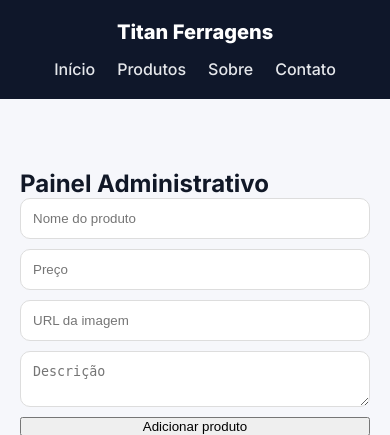
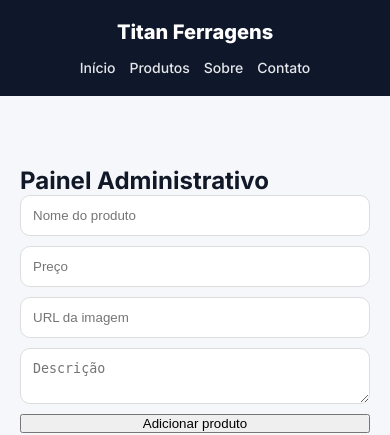
Before and after one commit to rafaelsteil38-sketch/titan-ferragens, a Flask app: page /admin in a window 390 px wide. Shown: the top 435 px of the page. Run offline with Flask 3, Linux system fonts and the light colour scheme.

Commit message:
corrigindo navbar mobile

```diff
--- a/static/css/style.css
+++ b/static/css/style.css
@@ -525,10 +525,15 @@ RESPONSIVIDADE MOBILE
         text-align: center;
     }
 
-    .navbar{
-        flex-wrap: wrap;
-        justify-content: center;
-    }
+    .navbar {
+    display: flex;
+    gap: 22px;
+
+    flex-wrap: wrap;
+    justify-content: center;
+
+    max-width: 100%;
+}
 
     /* HERO */
     .hero{
@@ -607,3 +612,31 @@ img{
     max-width: 100%;
     display: block;
 }
+
+@media (max-width: 768px){
+
+    .header{
+        flex-direction: column;
+        align-items: center;
+
+        padding: 20px;
+        gap: 15px;
+    }
+
+    .logo{
+        text-align: center;
+    }
+
+    .navbar{
+        width: 100%;
+
+        justify-content: center;
+
+        gap: 14px;
+    }
+
+    .navbar a{
+        font-size: 14px;
+    }
+
+}
```
